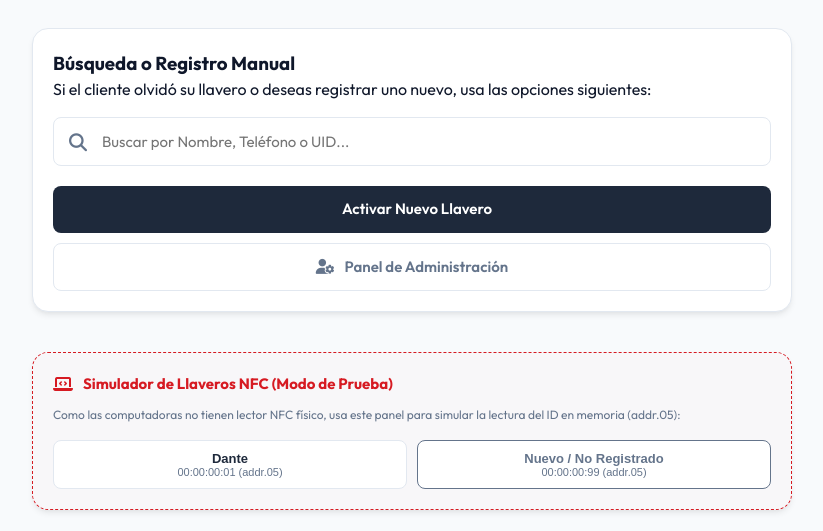
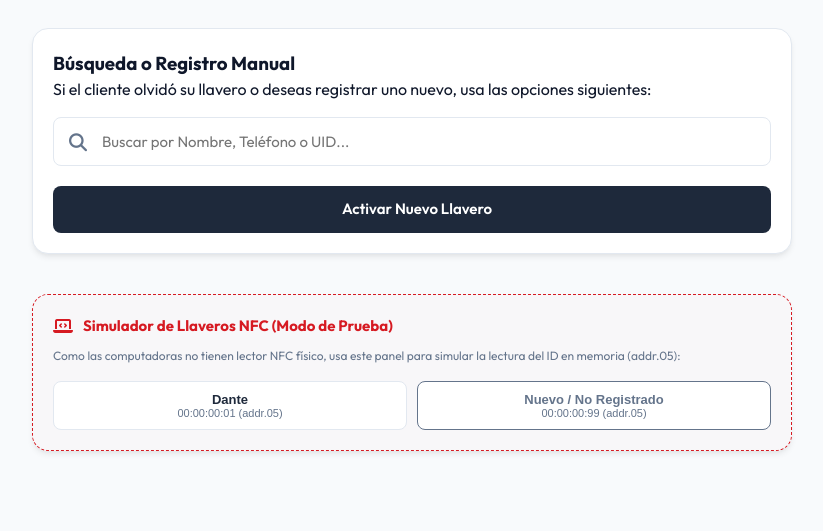
Before and after one commit to sschifu7-pixel/Cafe_Rodante, a Django app: page / in a window 1280 px wide. Shown: the part 474-1005 px from the top of the page, without its empty margins (228-1051 px from the left). After the commit the page ends 930 px from the top, so only its background shows below. Run offline with Django 5.2, Linux system fonts and the light colour scheme; the visitor is signed in with stand-in values (Sample User, id 1); data comes from the database, SQL or seed files in the repository; some libraries are stand-ins or nearby versions.

Commit message:
UI: eliminar botones y enlaces del Panel de Administracion de la interfaz del usuario

```diff
--- a/templates/base.html
+++ b/templates/base.html
@@ -57,9 +57,6 @@
                 <a href="{% url 'registrar_cliente' %}">
                     <i class="fa-solid fa-keychain"></i> Activar Llavero
                 </a>
-                <a href="/admin/" target="_blank">
-                    <i class="fa-solid fa-user-gear"></i> Panel Admin
-                </a>
             </nav>
         </aside>
         {% endif %}
--- a/templates/recompensas/cliente_bloqueado.html
+++ b/templates/recompensas/cliente_bloqueado.html
@@ -20,10 +20,6 @@
                 <i class="fa-solid fa-arrow-left"></i>
                 <span>Volver al Inicio</span>
             </a>
-            <a href="/admin/recompensas/cliente/{{ cliente.id }}/change/" target="_blank" class="btn-outline">
-                <i class="fa-solid fa-user-gear"></i>
-                <span>Ver en Panel Admin</span>
-            </a>
         </div>
     </div>
 </div>
--- a/templates/recompensas/home.html
+++ b/templates/recompensas/home.html
@@ -43,10 +43,6 @@
             <a href="{% url 'registrar_cliente' %}" class="btn-secondary">
                 <i class="fa-solid fa-keychain"></i>
                 <span>Activar Nuevo Llavero</span>
-            </a>
-            <a href="/admin/" target="_blank" class="btn-outline">
-                <i class="fa-solid fa-user-gear"></i>
-                <span>Panel de Administración</span>
             </a>
         </div>
     </div>
```
